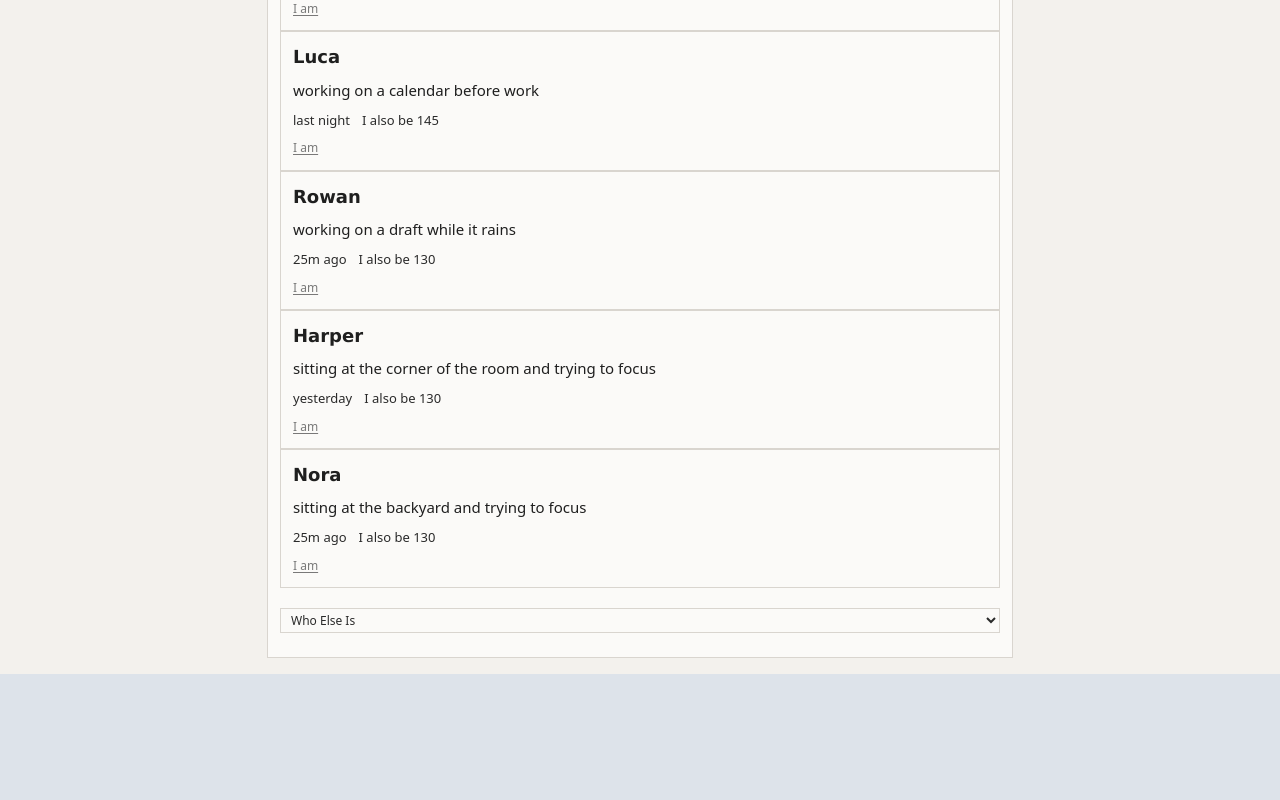
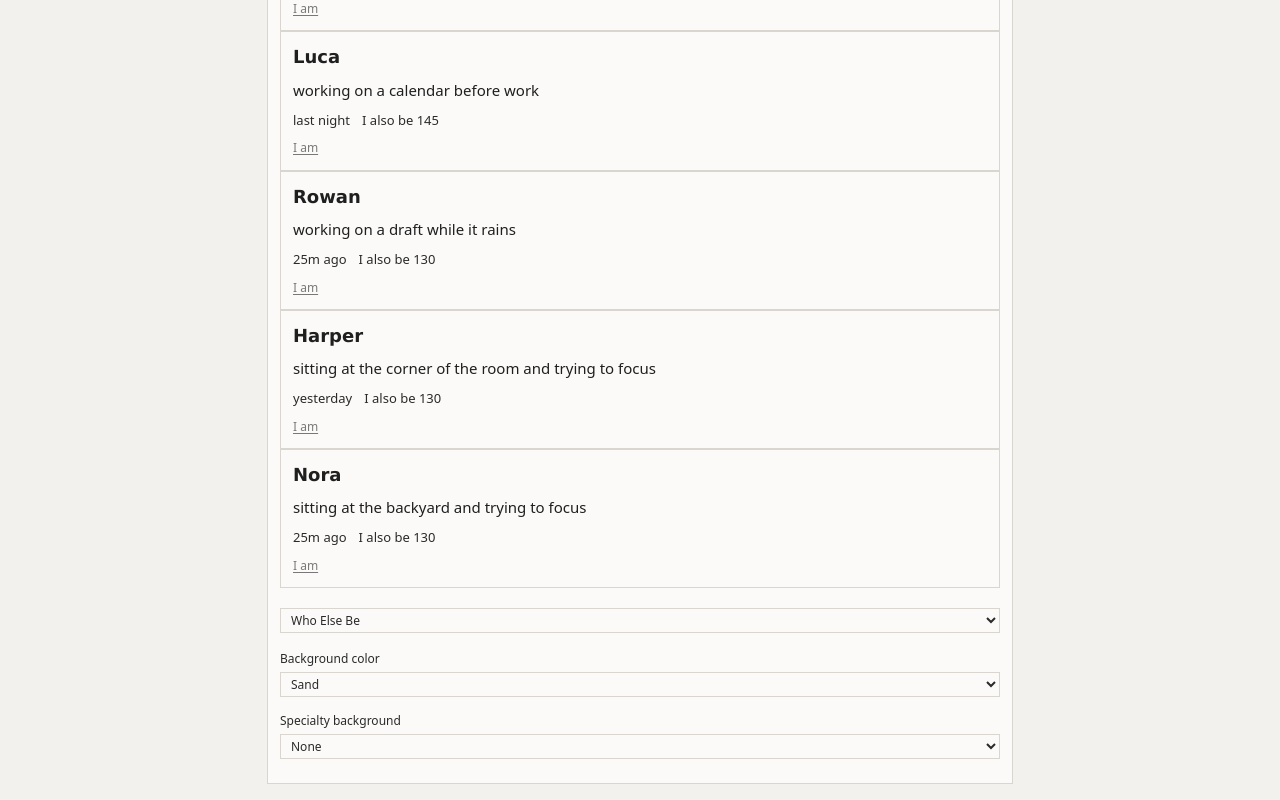
Before and after one commit to sklores/who-else-is, a React (Vite) app: page / in a window 1280 px wide. Shown: the part 692-1492 px from the top of the page. Before the commit the page ends 1366 px from the top, so only its background shows below. Built offline with nearby package versions, Linux system fonts and the light colour scheme.

Commit message:
Add who else be background controls

```diff
--- a/src/App.css
+++ b/src/App.css
@@ -135,6 +135,28 @@ article button:focus-visible {
 }
 
 .view-selector select {
+  font: inherit;
+  font-size: 12px;
+  background: var(--panel-bg);
+  color: var(--text);
+  border: 1px solid var(--border);
+  padding: 2px 6px;
+}
+
+.background-controls {
+  display: flex;
+  flex-wrap: wrap;
+  gap: 12px;
+  font-size: 12px;
+}
+
+.background-controls label {
+  display: flex;
+  flex-direction: column;
+  gap: 4px;
+}
+
+.background-controls select {
   font: inherit;
   font-size: 12px;
   background: var(--panel-bg);
@@ -512,6 +534,88 @@ article button:focus-visible {
   text-underline-offset: 3px;
 }
 
+.style-whoelseis.bg-color-sand {
+  --page-bg: #f3f1ed;
+}
+
+.style-whoelseis.bg-color-sage {
+  --page-bg: #dfe6dc;
+}
+
+.style-whoelseis.bg-color-charcoal {
+  --page-bg: #34383f;
+}
+
+.style-whoelseis.bg-color-cloud {
+  --page-bg: #eef1f6;
+}
+
+.style-whoelseis.bg-color-blush {
+  --page-bg: #f6e3e4;
+}
+
+.style-whoelseis.bg-color-taupe {
+  --page-bg: #d7cfc5;
+}
+
+.style-whoelseis.bg-specialty-space {
+  background-color: #0b0f1a;
+  background-image: radial-gradient(#ffffff 1px, transparent 1px),
+    radial-gradient(#ffffff 1px, transparent 1px);
+  background-size: 120px 120px, 200px 200px;
+  background-position: 0 0, 60px 60px;
+}
+
+.style-whoelseis.bg-specialty-gold {
+  background-color: #d9b26c;
+  background-image: linear-gradient(135deg, rgba(255, 255, 255, 0.35), transparent),
+    repeating-linear-gradient(
+      45deg,
+      rgba(255, 255, 255, 0.25) 0,
+      rgba(255, 255, 255, 0.25) 12px,
+      transparent 12px,
+      transparent 24px
+    );
+}
+
+.style-whoelseis.bg-specialty-zebra {
+  background-color: #f0f0f0;
+  background-image: repeating-linear-gradient(
+    -45deg,
+    #161616 0,
+    #161616 14px,
+    #f0f0f0 14px,
+    #f0f0f0 28px
+  );
+}
+
+.style-whoelseis.bg-specialty-cheetah {
+  background-color: #e3c59c;
+  background-image: radial-gradient(circle at 12px 12px, #6f4e37 6px, transparent 7px),
+    radial-gradient(circle at 36px 28px, #6f4e37 7px, transparent 8px),
+    radial-gradient(circle at 50px 8px, #6f4e37 5px, transparent 6px);
+  background-size: 80px 60px;
+}
+
+.style-whoelseis.bg-specialty-platinum {
+  background-color: #d7d9dd;
+  background-image: linear-gradient(120deg, rgba(255, 255, 255, 0.6), rgba(120, 130, 140, 0.15)),
+    repeating-linear-gradient(
+      60deg,
+      rgba(255, 255, 255, 0.35) 0,
+      rgba(255, 255, 255, 0.35) 14px,
+      transparent 14px,
+      transparent 30px
+    );
+}
+
+.style-whoelseis.bg-specialty-ocean {
+  background-color: #1c4f6e;
+  background-image: radial-gradient(circle at 20% 20%, rgba(255, 255, 255, 0.2), transparent 35%),
+    radial-gradient(circle at 80% 30%, rgba(255, 255, 255, 0.18), transparent 40%),
+    linear-gradient(180deg, rgba(255, 255, 255, 0.08), transparent 60%);
+}
+
 @media (max-width: 720px) {
   main {
     padding: 12px 10px 20px;
--- a/src/App.tsx
+++ b/src/App.tsx
@@ -1,4 +1,4 @@
-import { useState } from 'react'
+import { useEffect, useState } from 'react'
 import './App.css'
 import PostCard from './components/PostCard'
 import type { Post } from './components/PostCard'
@@ -1425,7 +1425,7 @@ function SearchBar({ value, onChange, onCreate }: SearchBarProps) {
           type="search"
           value={value}
           onChange={(event) => onChange(event.target.value)}
-          placeholder="who else is…"
+          placeholder="who else be…"
         />
         {value.trim() ? (
           <button type="button" className="composer-button" onClick={onCreate}>
@@ -1451,6 +1451,15 @@ function App() {
   const [query, setQuery] = useState('')
   const [viewStyle, setViewStyle] = useState('whoelseis')
   const [posts, setPosts] = useState<Post[]>(initialPosts)
+  const [backgroundColor, setBackgroundColor] = useState('Sand')
+  const [backgroundSpecialty, setBackgroundSpecialty] = useState('None')
+
+  useEffect(() => {
+    if (viewStyle !== 'whoelseis') {
+      setBackgroundColor('Sand')
+      setBackgroundSpecialty('None')
+    }
+  }, [viewStyle])
 
   const handleCreatePost = () => {
     const trimmed = query.trim()
@@ -1464,6 +1473,7 @@ function App() {
       text: trimmed,
       time: 'just now',
       iamCount: 1,
+      createdAt: Date.now(),
     }
 
     setPosts((prevPosts) => [newPost, ...prevPosts])
@@ -1474,13 +1484,27 @@ function App() {
     ? posts.filter((post) =>
         post.text.toLowerCase().includes(query.toLowerCase())
       )
-    : [...posts].sort((a, b) => b.iamCount - a.iamCount)
+    : [...posts].sort((a, b) => {
+        const recencyDifference = (b.createdAt ?? 0) - (a.createdAt ?? 0)
+        if (recencyDifference !== 0) {
+          return recencyDifference
+        }
+
+        return b.iamCount - a.iamCount
+      })
+
+  const backgroundClass =
+    viewStyle === 'whoelseis'
+      ? backgroundSpecialty !== 'None'
+        ? `bg-specialty-${backgroundSpecialty.toLowerCase()}`
+        : `bg-color-${backgroundColor.toLowerCase()}`
+      : ''
 
   return (
-    <div className={`style-${viewStyle}`}>
+    <div className={`style-${viewStyle} ${backgroundClass}`.trim()}>
       <main>
         <header className="site-header">
-          <h1>Who Else Is?</h1>
+          <h1>Who Else Be?</h1>
           <div className="search-panel">
           <SearchBar
             value={query}
@@ -1495,13 +1519,48 @@ function App() {
             value={viewStyle}
             onChange={(event) => setViewStyle(event.target.value)}
           >
-            <option value="whoelseis">Who Else Is</option>
+            <option value="whoelseis">Who Else Be</option>
             <option value="myspace">MySpace</option>
             <option value="facebook">Facebook</option>
             <option value="reddit">Reddit</option>
             <option value="princess">Princess</option>
           </select>
         </div>
+        {viewStyle === 'whoelseis' ? (
+          <div className="background-controls">
+            <label>
+              Background color
+              <select
+                value={backgroundColor}
+                onChange={(event) => setBackgroundColor(event.target.value)}
+              >
+                <option value="Sand">Sand</option>
+                <option value="Sage">Sage</option>
+                <option value="Charcoal">Charcoal</option>
+                <option value="Cloud">Cloud</option>
+                <option value="Blush">Blush</option>
+                <option value="Taupe">Taupe</option>
+              </select>
+            </label>
+            <label>
+              Specialty background
+              <select
+                value={backgroundSpecialty}
+                onChange={(event) =>
+                  setBackgroundSpecialty(event.target.value)
+                }
+              >
+                <option value="None">None</option>
+                <option value="Space">Space</option>
+                <option value="Gold">Gold</option>
+                <option value="Zebra">Zebra</option>
+                <option value="Cheetah">Cheetah</option>
+                <option value="Platinum">Platinum</option>
+                <option value="Ocean">Ocean</option>
+              </select>
+            </label>
+          </div>
+        ) : null}
       </main>
     </div>
   )
--- a/src/components/PostCard.tsx
+++ b/src/components/PostCard.tsx
@@ -6,6 +6,7 @@ type Post = {
   text: string
   time: string
   iamCount: number
+  createdAt?: number
 }
 
 type PostCardProps = {
```
